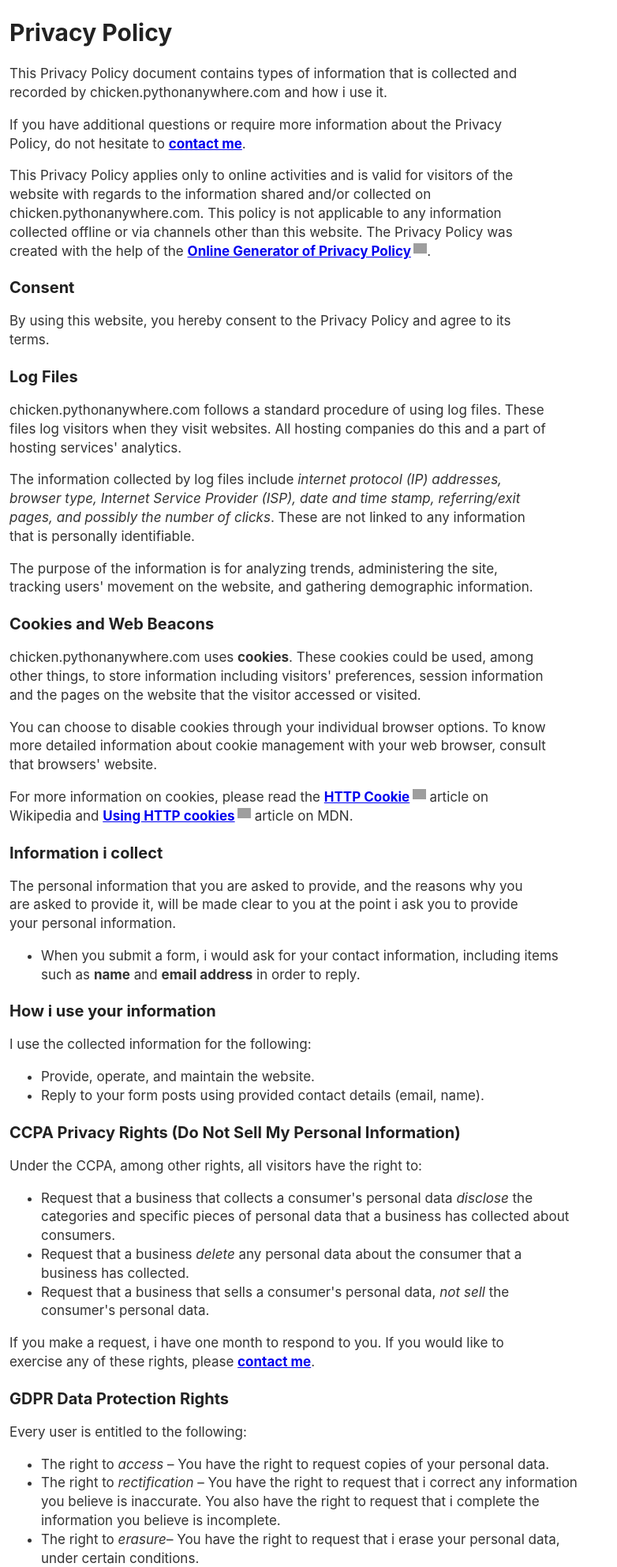
After one commit to tcysin/portfolio, a Django app: template templates/home/privacy-policy.html in a window 1280 px wide. The commit adds this page. Shown: the top 1984 px of the page at 79% size, without its empty margins (0-782 px from the left). Run offline with Django 3.2, Linux system fonts and the light colour scheme; the template is opened without the code that fills it, so the values that code supplies are empty; grey boxes are pictures that could not be loaded.

```diff
--- /dev/null
+++ b/static/css/style.css
@@ -0,0 +1,86 @@
+/* margins */
+body {
+    margin: 0 12px;
+}
+
+/* font styling */
+html {
+    font-size: 10px;
+}
+
+body {
+    color: #333333;
+    font-size: 1.7rem;
+    font-family: -apple-system, BlinkMacSystemFont, "Segoe UI", Roboto, Oxygen-Sans, Ubuntu, Cantarell, "Helvetica Neue", sans-serif;
+    line-height: 1.4;
+}
+
+h2,
+h3 {
+    color: #222222;
+    font-size: 2rem;
+    margin-top: 2rem;
+    margin-bottom: 1rem;
+}
+
+h1 {
+    color: #222222;
+    font-size: 3rem;
+}
+
+/* text stuff */
+p,
+li {
+    max-width: 40em;
+}
+
+/* images */
+img {
+    max-width: 100%;
+}
+
+figure {
+    margin: 1em;
+}
+
+/* link styling */
+a {
+    font-weight: bold;
+}
+
+a:hover {
+    text-decoration: none;
+}
+
+/* icon a the end of links to external resources */
+a[href*="http"] {
+    background: url("../images/external-link-icon.png") no-repeat 100% 0;
+    background-size: 1em;
+    padding-right: 1.2em;
+}
+
+/* icon for file downloads */
+a[download] {
+    background: url("../images/download-icon.png") no-repeat 100% 0;
+    background-size: 1em;
+    padding-right: 1.2em;
+}
+
+/* CC BY icons in footer */
+img.license {
+    height: 22px;
+    margin: 0 2px;
+    vertical-align: text-bottom;
+}
+
+/* form styling */
+/* TODO take care about possible form errors display */
+label,
+input {
+    display: block;
+}
+
+input[type="email"],
+textarea {
+    width: 100%;
+}
--- /dev/null
+++ b/templates/base.html
@@ -0,0 +1,67 @@
+{% load static %}
+
+<!DOCTYPE html>
+<html lang="en">
+
+<head>
+    <!-- Required meta tags -->
+    <meta charset="utf-8">
+    <meta name="viewport" content="width=device-width,initial-scale=1">
+
+    <!-- extra tags -->
+    {% block tags %}{% endblock %}
+
+    <!-- CSS -->
+    <link rel="stylesheet" href="{% static 'css/style.css' %}">
+    {% block extra_css %}
+    {% endblock %}
+
+    <!-- favicon -->
+    <link rel="icon" type="image/png" href="{% static 'images/paw-64x64.png' %}">
+
+    <!-- title -->
+    <title>{% block title %}Title{% endblock %}</title>
+</head>
+
+<body>
+
+    <!-- main -->
+    <main>
+        {% block content %}
+        {% endblock %}
+    </main>
+
+    <!-- footer -->
+    <footer>
+        <!-- TODO - make this one pretty -->
+        <hr>
+
+        <nav>
+            {% block navbar %}
+            <ul>
+                <li><a href="{% url 'home' %}">Home</a></li>
+                <li><a href="https://#">Source code</a></li>
+                <li><a href="{% url 'privacy-policy' %}">Privacy policy</a></li>
+            </ul>
+            {% endblock %}
+        </nav>
+
+        {% block license %}
+        <p xmlns:cc="http://creativecommons.org/ns#">Unless noted otherwise, the content on this
+            site by
+            <span property="cc:attributionName">Touzik Gaffkovski</span> is licensed under
+            <a href="http://creativecommons.org/licenses/by/4.0/?ref=chooser-v1" target="_blank"
+                rel="license noopener noreferrer">
+                CC BY 4.0</a>
+        </p>
+        {% endblock %}
+
+        {% block attribution %}
+        <p>Icons by <a href="https://freeicons.io/profile/714" target="_blank">Raj Dev</a> on <a
+                href="https://freeicons.io" target="_blank">freeicons.io</a></p>
+        {% endblock %}
+
+    </footer>
+</body>
+
+</html>
--- /dev/null
+++ b/templates/home/privacy-policy.html
@@ -0,0 +1,149 @@
+{% extends "base.html" %}
+
+{% block title %}
+Privacy policy | Touzik
+{% endblock %}
+
+{% block content %}
+
+<h1>Privacy Policy</h1>
+
+<p>This Privacy Policy document contains types of information that is collected and
+    recorded by chicken.pythonanywhere.com and how i use it.</p>
+
+<p>If you have additional questions or require more information about the Privacy Policy,
+    do not hesitate to <a href="#contact">contact me</a>.</p>
+
+<p>This Privacy Policy applies only to online activities and is valid for visitors of
+    the website with regards to the information shared and/or collected on
+    chicken.pythonanywhere.com. This policy is not applicable to any information collected
+    offline or via channels other than this website. The Privacy Policy was created with
+    the help of the
+    <a href="https://www.privacypolicyonline.com/privacy-policy-generator/">
+        Online Generator of Privacy Policy</a>.
+</p>
+
+
+<h2>Consent</h2>
+
+<p>By using this website, you hereby consent to the Privacy Policy and agree to its terms.
+</p>
+
+
+<h2>Log Files</h2>
+
+<p>chicken.pythonanywhere.com follows a standard procedure of using log files. These files
+    log visitors when they visit websites. All hosting companies do this and a part of
+    hosting services' analytics.</p>
+
+<p>The information collected by log files include <em>internet
+    protocol (IP) addresses, browser type, Internet Service Provider (ISP), date and time
+    stamp, referring/exit pages, and possibly the number of clicks</em>. These are not linked
+    to any information that is personally identifiable.</p>
+
+<p>The purpose of the information is
+    for analyzing trends, administering the site, tracking users' movement on the website,
+    and gathering demographic information.</p>
+
+
+<h2>Cookies and Web Beacons</h2>
+
+<p>chicken.pythonanywhere.com uses <strong>cookies</strong>. These cookies could be used,
+    among other things, to store information including visitors' preferences, session
+    information and the pages on the website that the visitor accessed or visited.</p>
+
+<p>You can choose to disable cookies through your individual browser options. To know more
+    detailed
+    information about cookie management with your web browser, consult that browsers'
+    website.</p>
+
+<p>For more information on cookies, please read the
+    <a href="https://en.wikipedia.org/wiki/HTTP_cookie" target="_blank">HTTP Cookie</a>
+    article on Wikipedia and
+    <a href="https://developer.mozilla.org/en-US/docs/Web/HTTP/Cookies" target="_blank">
+        Using HTTP cookies</a>
+    article on MDN.
+</p>
+
+
+<h2>Information i collect</h2>
+
+<p>The personal information that you are asked to provide, and the reasons why you are
+    asked to provide it, will be made clear to you at the point i ask you to provide your
+    personal information.</p>
+
+<ul>
+    <li>When you submit a form, i would ask for your contact information, including items
+        such as <strong>name</strong> and <strong>email address</strong> in order to reply.
+    </li>
+</ul>
+
+
+<h2>How i use your information</h2>
+
+<p>I use the collected information for the following:</p>
+
+<ul>
+    <li>Provide, operate, and maintain the website.</li>
+    <li>Reply to your form posts using provided contact details (email, name).</li>
+</ul>
+
+
+<h2>CCPA Privacy Rights (Do Not Sell My Personal Information)</h2>
+
+<p>Under the CCPA, among other rights, all visitors have the right to:</p>
+<ul>
+    <li>Request that a business that collects a consumer's personal data <em>disclose</em>
+        the categories
+        and specific pieces of personal data that a business has collected about consumers.
+    </li>
+    <li>Request that a business <em>delete</em> any personal data about the consumer that a
+        business has
+        collected.</li>
+    <li>Request that a business that sells a consumer's personal data, <em>not sell</em> the
+        consumer's
+        personal data.</li>
+</ul>
+<p>If you make a request, i have one month to respond to you. If you would like to exercise
+    any
+    of these rights, please <a href="#contact">contact me</a>.</p>
+
+
+<h2>GDPR Data Protection Rights</h2>
+
+<p>Every user is entitled to the following:</p>
+<ul>
+    <li>The right to <em>access</em> – You have the right to request copies of your personal
+        data.</li>
+    <li>The right to <em>rectification</em> – You have the right to request that i correct
+        any
+        information you believe is inaccurate. You also have the right to request that i
+        complete the information you believe is incomplete.</li>
+    <li>The right to <em>erasure</em>– You have the right to request that i erase your
+        personal data,
+        under certain conditions.</li>
+    <li>The right to <em>restrict processing</em> – You have the right to request that i
+        restrict the
+        processing of your personal data, under certain conditions.</li>
+    <li>The right to <em>object to processing</em> – You have the right to object to our
+        processing of
+        your personal data, under certain conditions.</li>
+    <li>The right to <em>data portability</em> – You have the right to request that i
+        transfer the
+        data that i have collected to another organization, or directly to you, under
+        certain conditions.</li>
+</ul>
+
+<p>If you make a request, i have one month to respond to you. If you would like to exercise
+    any of these
+    rights, please <a href="#contact">contact me</a>.</p>
+
+
+<h2>Children's Information</h2>
+
+<p>chicken.pythonanywhere.com does not knowingly collect any Personal Identifiable
+    Information
+    from children under the age of 13. If you think that your child provided this kind of
+    information on the website, <a href="#contact">contact me</a> immediately in order
+    to remove it from the records.</p>
+{% endblock %}
```
Also changed, not shown: home/urls.py (+6 -1 lines), templates/home/home.html (+60 -28 lines).
